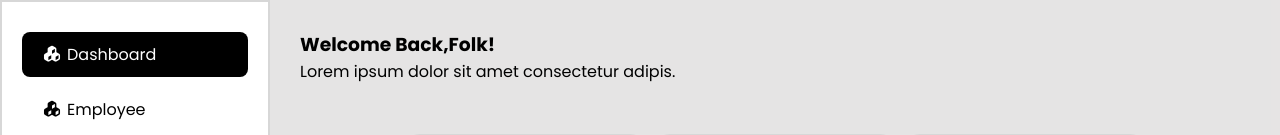
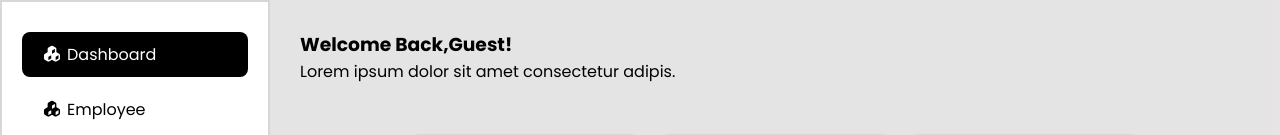
Before and after one commit to PolawatK/projectfrontendfinal, an Angular app in the folder finalproject/: page /Dashboard in a window 1280 px wide. Shown: the top 135 px of the page. Built offline with nearby package versions, Linux system fonts and the light colour scheme.

Commit message:
ดึงชื่อมาแสดง

```diff
--- a/finalproject/src/app/dashboard/dashboard.html
+++ b/finalproject/src/app/dashboard/dashboard.html
@@ -19,7 +19,7 @@
   </div>
   <div class="data">
       <div class="Report">
-        <h3>Welcome Back,Folk!</h3>
+        <h3>Welcome Back,{{username}}!</h3>
         <p>Lorem ipsum dolor sit amet consectetur adipis.</p>
           <div class="report-box">
               <div class="static-box">
--- a/finalproject/src/app/dashboard/dashboard.ts
+++ b/finalproject/src/app/dashboard/dashboard.ts
@@ -1,5 +1,6 @@
 import { Component } from '@angular/core';
 import { RouterLink} from '@angular/router';
+import { OnInit } from '@angular/core';
 
 @Component({
   selector: 'app-dashboard',
@@ -7,6 +8,14 @@ import { RouterLink} from '@angular/router';
   templateUrl: './dashboard.html',
   styleUrl: './dashboard.css'
 })
-export class Dashboard {
+export class Dashboard implements OnInit {
+  username: string = 'Guest';
 
+  ngOnInit(): void {
+    const userData = localStorage.getItem('loggedInUser');
+    if (userData) {
+      const user = JSON.parse(userData);
+      this.username = user.username;
+    }
+  }
 }
--- a/finalproject/src/app/login/login.html
+++ b/finalproject/src/app/login/login.html
@@ -39,7 +39,7 @@
                             <h1>Register</h1>
                             <div class="input-box">
                                 <i class="fa-solid fa-user"></i>
-                                <input type="text" required placeholder="Username" name="username" [(ngModel)]="signupObj.userName">
+                                <input type="text" required placeholder="Username" name="username" [(ngModel)]="signupObj.username">
                             </div>
                             <div class="input-box">
                                 <i class="fa-solid fa-user"></i>
--- a/finalproject/src/app/login/login.ts
+++ b/finalproject/src/app/login/login.ts
@@ -6,7 +6,7 @@ import { FormsModule } from '@angular/forms';
 
 @Component({
   selector: 'app-login',
-  imports: [FormsModule, RouterLink],
+  imports: [FormsModule],
   templateUrl: './login.html',
   styleUrl: './login.css'
 })
@@ -59,6 +59,7 @@ export class Login implements OnInit {
     const isUserExist = this.signupUsers.find(m => m.email == this.loginObj.email && m.password == this.loginObj.password);
     if(isUserExist != undefined) {
       alert('Login Successful');
+      localStorage.setItem('loggedInUser', JSON.stringify(isUserExist));
       this.router.navigate(['/Dashboard']);
     } else {
       alert('Invalid Credentials');
```
